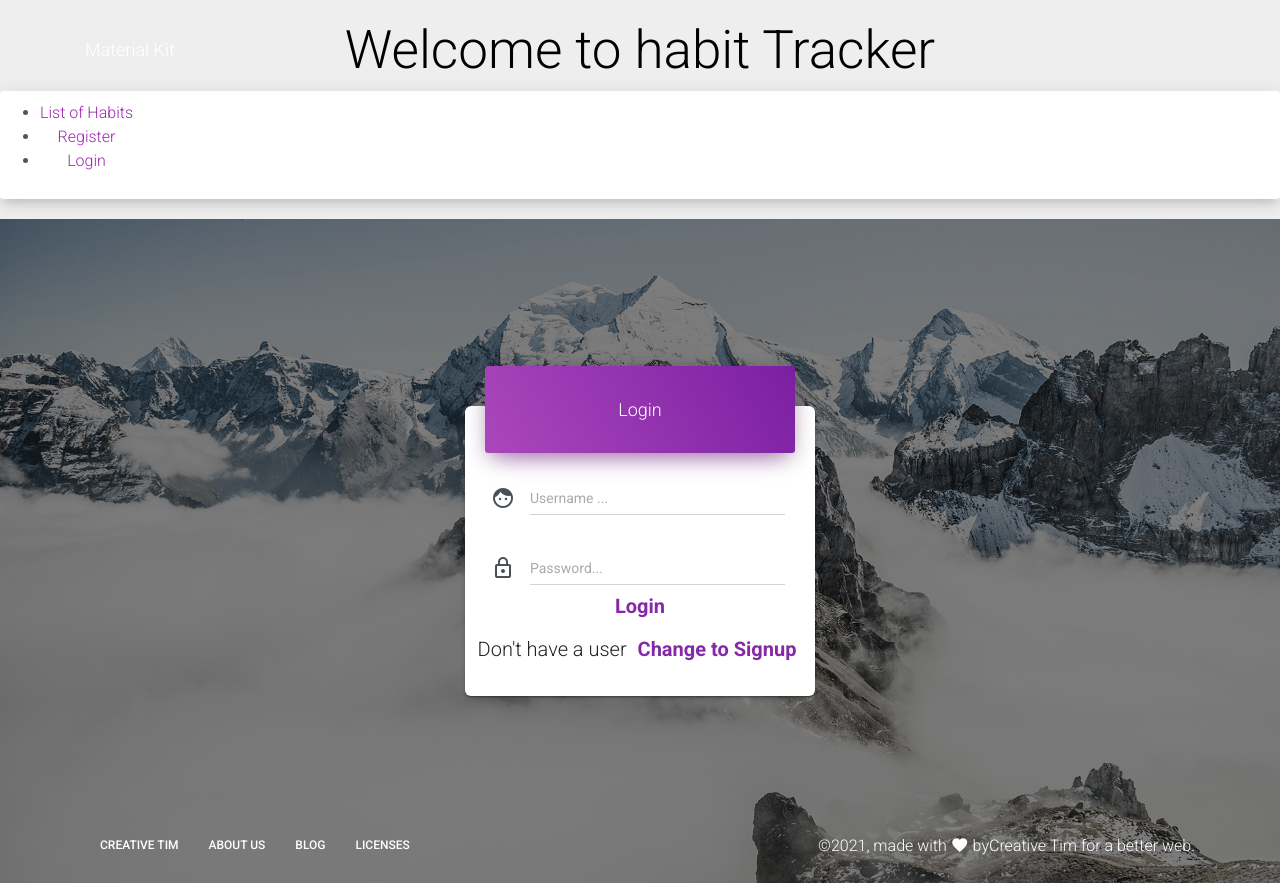
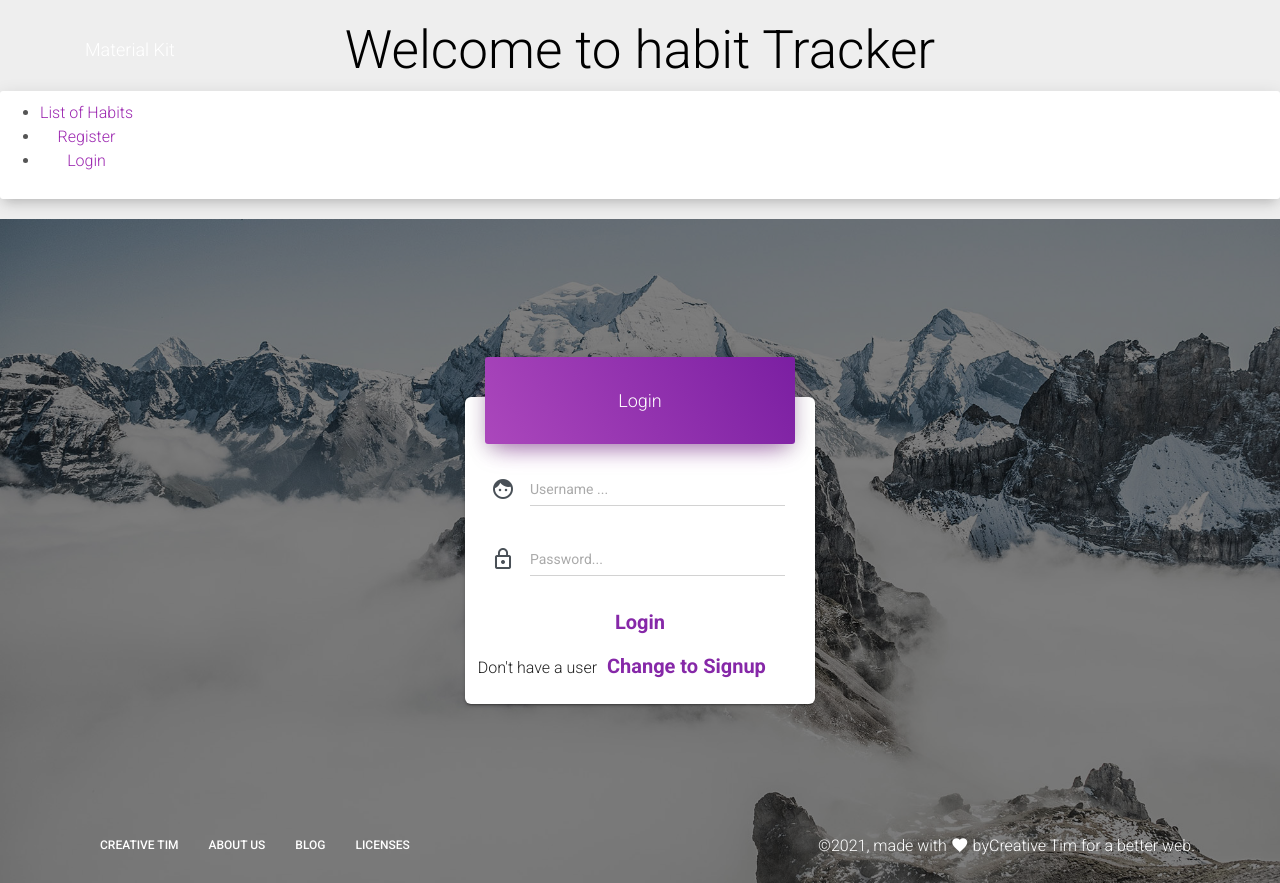
Before and after one commit to TrellinXp/habit-tracker-client, a React (Create React App) app: page / in a window 1280 px wide. Built offline with nearby package versions, Linux system fonts and the light colour scheme.

Commit message:
Login not resizing

```diff
--- a/src/components/auth/Login.js
+++ b/src/components/auth/Login.js
@@ -117,13 +117,16 @@ class Login extends Component {
                                 placeholder="Password..." />
                         </div>
                     </div>
-                    <div className="text-center">
-                        {this.hasUser()}
+                    <div className="login-button">
+                      {this.hasUser()}
+                    </div>
+            </form>
+            <div className="text-center">
+
                         <div className="signup">
                              Don't have a user <button onClick={this.changeMode} class="signup-btn">{this.getModeText()}</button>
                         </div>
-                    </div>
-            </form>
+            </div>
           </div>
         </div>
       </div>
--- a/src/index.css
+++ b/src/index.css
@@ -14,7 +14,11 @@ code {
 
 .signup {
   margin-top: 2vh;
-  font-size: 20px;
+  font-size: 16px;
+  width: 95%;
+  margin-left: 1vw;
+  text-align: left;
+  margin-bottom: 3vh;
 }
 
 html {
@@ -36,7 +40,7 @@ html {
 }
 
 .card-login .form {
-  min-height: 290px !important;
+  min-height: 240px !important;
   max-height: 150px;
 }
 
@@ -57,3 +61,7 @@ html {
   background-size: cover;
   background-position: top center;
 }
+
+.login-button {
+  margin-top: 7%;
+}
```
